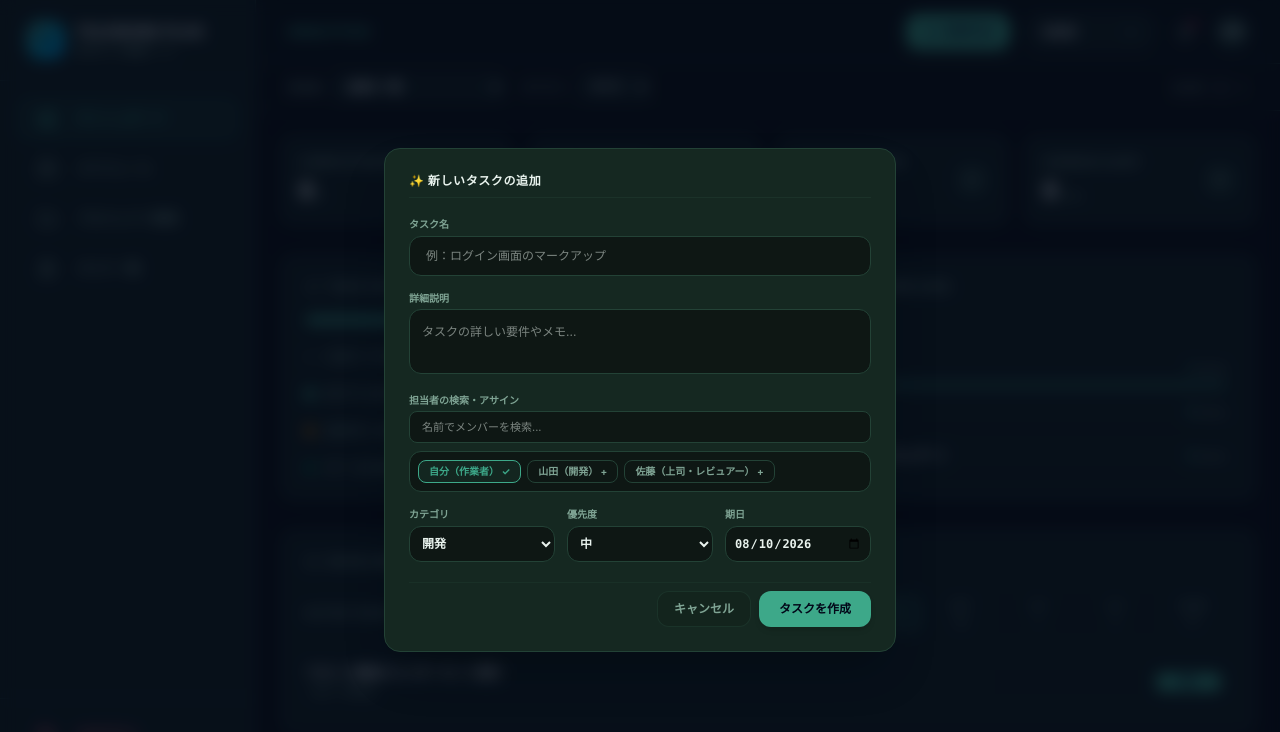
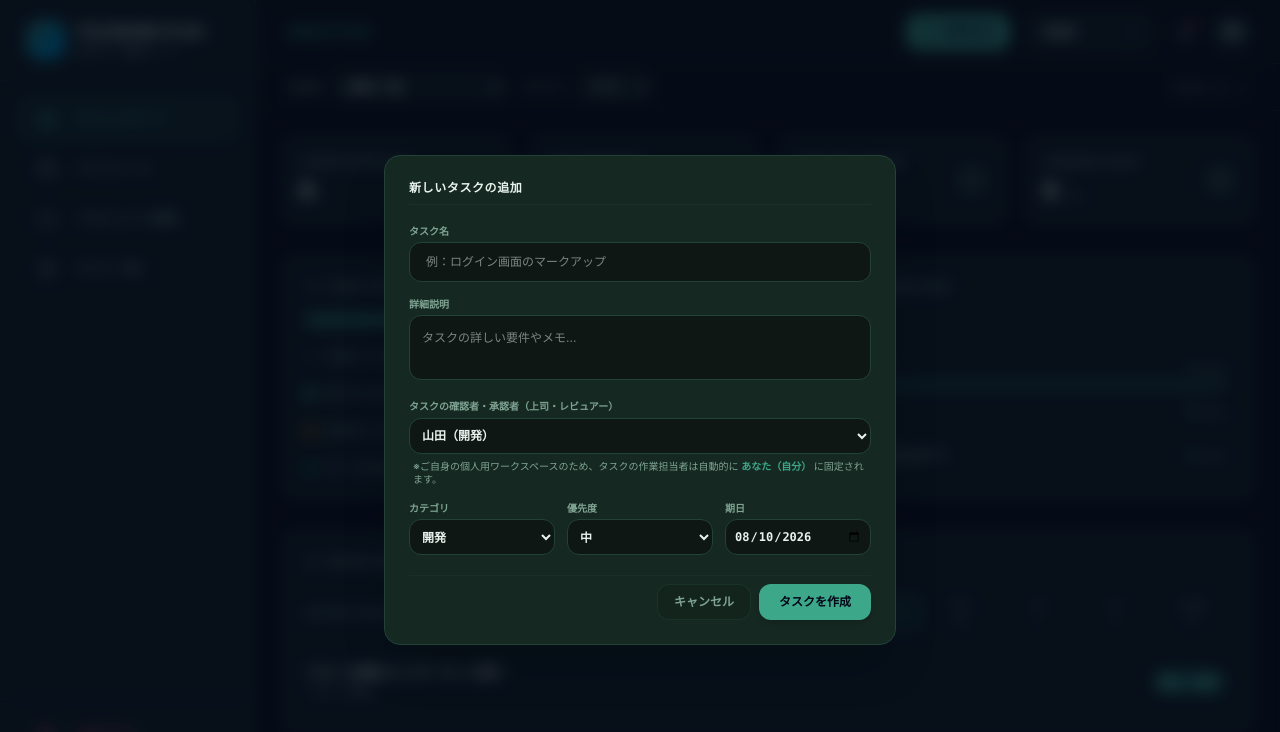
Before and after one commit to shinsuke-fu/task-dashboard, a React (Vite) app: page / in a window 1280 px wide. Both pictures are taken after a click on the button "新規作成". Shown: the top 732 px of the page. Built offline with nearby package versions, Linux system fonts and the light colour scheme.

Commit message:
作業者に自分がセット、差し戻しフロー追加修正

```diff
--- a/src/components/KanbanBoard.tsx
+++ b/src/components/KanbanBoard.tsx
@@ -8,6 +8,7 @@ interface KanbanBoardProps {
   filterCategory: string;
   onUpdateStatus: (id: string, newStatus: TaskStatus) => void;
   onProcessAction: (id: string, action: 'apply' | 'approve' | 'reject', reason?: string) => void;
+  onTriggerReject: (id: string) => void;
   onDeleteTask: (id: string) => void;
   onStartEdit: (task: Task) => void;
 }
@@ -18,6 +19,7 @@ export default function KanbanBoard({
   filterCategory,
   onUpdateStatus,
   onProcessAction,
+  onTriggerReject,
   onDeleteTask,
   onStartEdit
 }: KanbanBoardProps) {
@@ -52,8 +54,15 @@ export default function KanbanBoard({
     e.preventDefault();
     setActiveColumn(null);
     const taskId = e.dataTransfer.getData('text/plain');
-    if (taskId) {
-      onUpdateStatus(taskId, targetStatus);
+    if (!taskId) return;
+
+    // 💥 【書き換え場所】ここから下を、reviewからのドロップ検知ロジックに置き換え
+    const draggedTask = tasks.find(t => t.id === taskId);
+
+    if (draggedTask && draggedTask.status === 'review' && targetStatus === 'doing') {
+      onTriggerReject(taskId); // 差し戻しモーダルを起動
+    } else {
+      onUpdateStatus(taskId, targetStatus); // 通常の移動
     }
   };
 
@@ -95,6 +104,7 @@ export default function KanbanBoard({
                     task={task}
                     onStartEdit={onStartEdit}
                     onProcessAction={onProcessAction}
+                    onTriggerReject={onTriggerReject}
                     onDeleteTask={onDeleteTask}
                   />
                 ))
--- a/src/components/TaskCard.tsx
+++ b/src/components/TaskCard.tsx
@@ -5,6 +5,7 @@ interface TaskCardProps {
   task: Task;
   onStartEdit: (task: Task) => void;
   onProcessAction: (id: string, action: 'apply' | 'approve' | 'reject', reason?: string) => void;
+  onTriggerReject: (id: string) => void;
   onDeleteTask: (id: string) => void;
 }
 
@@ -12,6 +13,7 @@ export const TaskCard: React.FC<TaskCardProps> = ({
   task,
   onStartEdit,
   onProcessAction,
+  onTriggerReject,
   onDeleteTask,
 }) => {
   // --- 【バグ完全撲滅】完了(done)以外は、承認待ち(review)であっても期日超過なら一律で遅延判定に変えます ---
@@ -124,9 +126,13 @@ export const TaskCard: React.FC<TaskCardProps> = ({
           )}
           {task.status === 'review' && (
             <>
-              <button onClick={() => onProcessAction(task.id, 'reject', '内容をもう少し具体的に書いてください。')} className="px-2 py-0.5 bg-rose-500/10 text-rose-400 hover:bg-rose-500 hover:text-white font-bold rounded text-[9px] cursor-pointer transition">
+              <button
+                onClick={() => onTriggerReject(task.id)}
+                className="px-2 py-0.5 bg-rose-500/10 text-rose-400 hover:bg-rose-500 hover:text-white font-bold rounded text-[9px] cursor-pointer transition"
+              >
                 差し戻し
               </button>
+
               <button onClick={() => onProcessAction(task.id, 'approve')} className="px-2 py-0.5 bg-emerald-500/10 text-emerald-400 hover:bg-emerald-500 hover:text-slate-950 font-bold rounded text-[9px] cursor-pointer transition">
                 承認完了
               </button>
--- a/src/components/TaskForm.tsx
+++ b/src/components/TaskForm.tsx
@@ -15,8 +15,12 @@ export default function TaskForm({ isOpen, editingTask, users, onClose, onAddTas
   const [category, setCategory] = useState<'開発' | 'デザイン' | 'マーケ' | 'その他'>('開発');
   const [priority, setPriority] = useState<'high' | 'medium' | 'low'>('medium');
   const [endDate, setEndDate] = useState('');
-  const [assignees, setAssignees] = useState<string[]>([]);
-  const [searchQuery, setSearchQuery] = useState('');
+
+  // 💡 自分（ログインユーザー）のIDを常に自動セットし、変更不可にします
+  const currentUserId = 'u1';
+
+  // 💡 【仕様アップグレード】確認者（レビュアー）を管理するステートを新設（デフォルトは山田: u2）
+  const [reviewerId, setReviewerId] = useState<string>('u2');
 
   // 💡 バグ修正：isOpen が「true になった瞬間」だけ確実に初期化し、編集中の中途半端な上書きループを徹底遮断
   useEffect(() => {
@@ -28,35 +32,29 @@ export default function TaskForm({ isOpen, editingTask, users, onClose, onAddTas
       setCategory(editingTask.category || '開発');
       setPriority(editingTask.priority || 'medium');
       setEndDate(editingTask.endDate);
-      setAssignees(editingTask.assignees || []);
+
+      // 既存タスクに確認者が設定されていればそれをセット
+      setReviewerId(editingTask.reviewerId || 'u2');
     } else {
       setTitle('');
       setDescription('');
       setCategory('開発');
       setPriority('medium');
       setEndDate('2026-08-10'); // 2026年8月JST基準のデフォルト
-      setAssignees(['u1']);
+      setReviewerId('u2'); // デフォルト確認者
     }
-    setSearchQuery('');
   }, [isOpen]); // 💡 依存配列を isOpen のみに絞ることで、送信時の逆流リセットバグを完全消滅させます
 
   if (!isOpen) return null;
 
-  const filteredUsers = users.filter(user =>
-    user.name.toLowerCase().includes(searchQuery.toLowerCase())
-  );
-
-  const handleToggleAssignee = (userId: string) => {
-    setAssignees(prev =>
-      prev.includes(userId) ? prev.filter(id => id !== userId) : [...prev, userId]
-    );
-  };
+  // 💡 自分以外の確認者（レビュアー）候補メンバーを抽出（自分をアサインから除外するため）
+  const reviewerCandidates = users.filter(user => user.id !== currentUserId);
 
   const handleSubmit = (e: React.FormEvent) => {
     e.preventDefault();
     if (!title.trim()) return;
 
-    // 💡 親の型定義(string等)に安全に適合させ、最新のendDate値を確実に最優先で送信
+    // 💡 親の型定義(string等)に安全に適合させ、最新の値を確実に最優先で送信
     onAddTask({
       title: title.trim(),
       description: description.trim() ? description.trim() : undefined,
@@ -64,9 +62,11 @@ export default function TaskForm({ isOpen, editingTask, users, onClose, onAddTas
       priority: priority,
       startDate: editingTask?.startDate ? editingTask.startDate : '2026-08-10',
       endDate: endDate,
-      assignees: assignees,
+      assignees: [currentUserId], // 💥 担当者は常に自分「u1」を自動で100%固定代入
+      reviewerId: reviewerId,     // 💥 選択した確認者（レビュアー）のIDを直通バインド
     });
   };
+
   return (
     <div className="fixed inset-0 z-50 flex items-center justify-center p-4 bg-slate-950/70 backdrop-blur-sm animate-fade-in">
       <form onSubmit={handleSubmit} className="w-full max-w-lg bg-card border border-border-card rounded-2xl p-6 space-y-5 shadow-2xl max-h-[90vh] overflow-y-auto">
@@ -74,7 +74,7 @@ export default function TaskForm({ isOpen, editingTask, users, onClose, onAddTas
         {/* ヘッダー */}
         <div className="flex items-center justify-between pb-2 border-b border-border-card/40">
           <h3 className="font-extrabold text-xs tracking-wider text-text-main">
-            {editingTask ? '📝 タスクの編集' : '✨ 新しいタスクの追加'}
+            {editingTask ? 'タスクの編集' : '新しいタスクの追加'}
           </h3>
         </div>
 
@@ -104,33 +104,25 @@ export default function TaskForm({ isOpen, editingTask, users, onClose, onAddTas
             />
           </div>
 
-          {/* 担当者の検索・アサイン */}
+          {/* 💥 旧「担当者アサイン」欄から、スマートで機能的な「確認者（レビュアー）指定」欄へ刷新 */}
           <div>
-            <label className="block text-[10px] font-black text-text-sub uppercase mb-1">担当者の検索・アサイン</label>
-            <input
-              type="text"
-              placeholder="名前でメンバーを検索..."
-              value={searchQuery}
-              onChange={(e) => setSearchQuery(e.target.value)}
-              className="w-full h-8 bg-base border border-border-card rounded-lg px-3 mb-2 text-text-main focus:outline-none focus:border-accent text-[11px]"
-            />
-            <div className="flex flex-wrap gap-1.5 p-2 bg-base rounded-xl border border-border-card max-h-24 overflow-y-auto">
-              {filteredUsers.map(user => {
-                const isChecked = assignees.includes(user.id);
-                return (
-                  <button
-                    type="button"
-                    key={user.id}
-                    onClick={() => handleToggleAssignee(user.id)}
-                    className={`px-2.5 py-1 rounded-lg border text-[10px] font-bold cursor-pointer transition select-none ${
-                      isChecked ? 'border-accent bg-accent/10 text-accent' : 'border-border-card text-text-sub hover:bg-card'
-                    }`}
-                  >
-                    {user.name} {isChecked ? '✓' : '+'}
-                  </button>
-                );
-              })}
-            </div>
+            <label className="block text-[10px] font-black text-text-sub uppercase mb-1">
+              タスクの確認者・承認者（上司・レビュアー）
+            </label>
+            <select
+              value={reviewerId}
+              onChange={(e) => setReviewerId(e.target.value)}
+              className="w-full h-9 bg-base border border-border-card rounded-xl px-2 font-bold text-text-main cursor-pointer"
+            >
+              {reviewerCandidates.map(user => (
+                <option key={user.id} value={user.id}>
+                  {user.name}
+                </option>
+              ))}
+            </select>
+            <p className="text-[10px] text-text-sub mt-1.5 pl-1 font-medium">
+              ※ご自身の個人用ワークスペースのため、タスクの作業担当者は自動的に <span className="text-accent font-bold">あなた（自分）</span> に固定されます。
+            </p>
           </div>
 
           {/* メタデータ選択（カテゴリ・優先度・期日） */}
@@ -139,7 +131,6 @@ export default function TaskForm({ isOpen, editingTask, users, onClose, onAddTas
               <label className="block text-[10px] font-black text-text-sub uppercase mb-1">カテゴリ</label>
               <select
                 value={category}
-                // 💡 e.target.value の後ろに「as '開発' | 'デザイン' | 'マーケ' | 'その他'」を付与します
                 onChange={(e) => setCategory(e.target.value as '開発' | 'デザイン' | 'マーケ' | 'その他')}
                 className="w-full h-9 bg-base border border-border-card rounded-xl px-2 font-bold text-text-main cursor-pointer"
               >
```
Also changed, not shown: src/App.tsx (+24 -1 lines), src/components/RejectReasonModal.tsx (added, +58 -0 lines).
